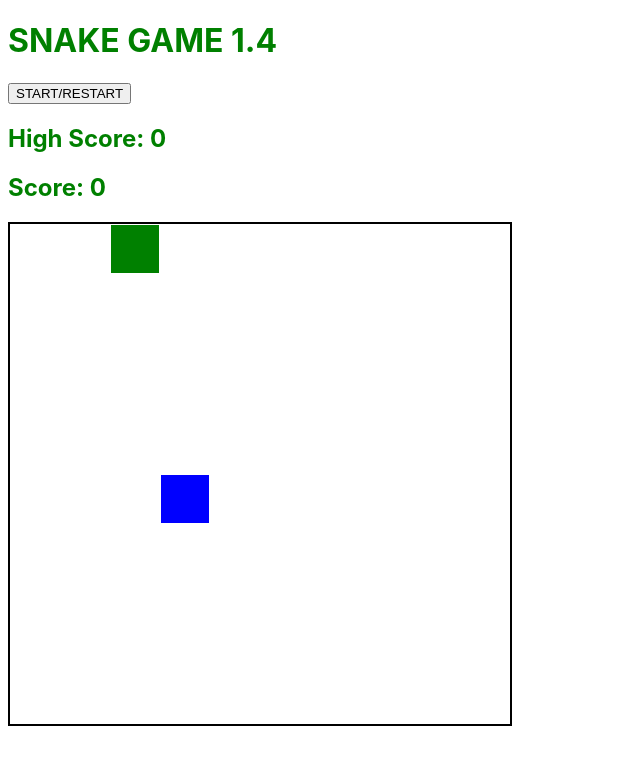
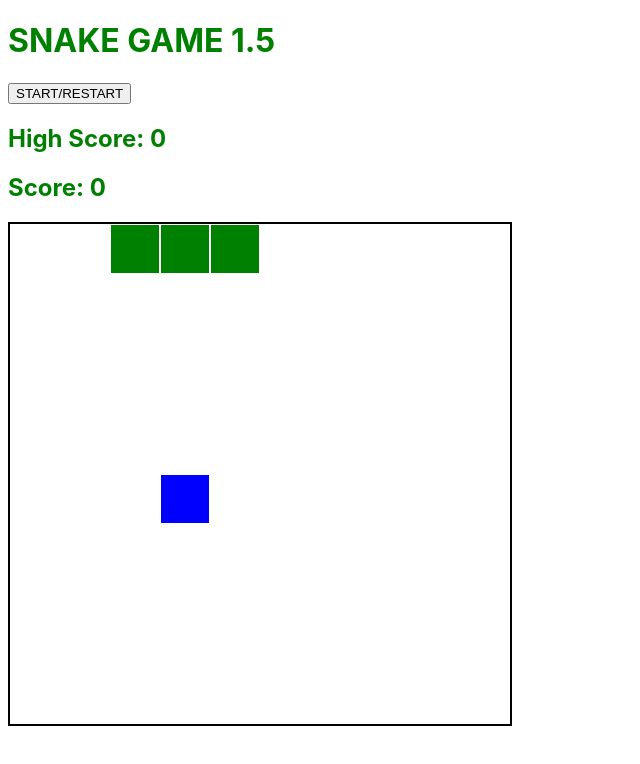
Before and after one commit to Lewis137/snakegame, a plain HTML site: page index.html in a window 1280 px wide. Both pictures are taken after a click on the button "START/RESTART". Shown: the whole page, without its empty margins (0-640 px from the left). Drawn offline with Linux system fonts and the light colour scheme.

Commit message:
fixed apple bug

```diff
--- a/index.html
+++ b/index.html
@@ -5,7 +5,7 @@
     </head>
     <body>
         <div class="main">
-            <h1>SNAKE GAME 1.4</h1>
+            <h1>SNAKE GAME 1.5</h1>
             <button id="start">START/RESTART</button>
 
             <h2>High Score: <span id="highScore">0</span> </h2>
--- a/index.js
+++ b/index.js
@@ -75,7 +75,7 @@ function move() {
         timerId = setInterval(move, intervalTime)
 
     }
-
+    squares[currentSnake[0]].classList.add('snake')
 
 }
 
```
